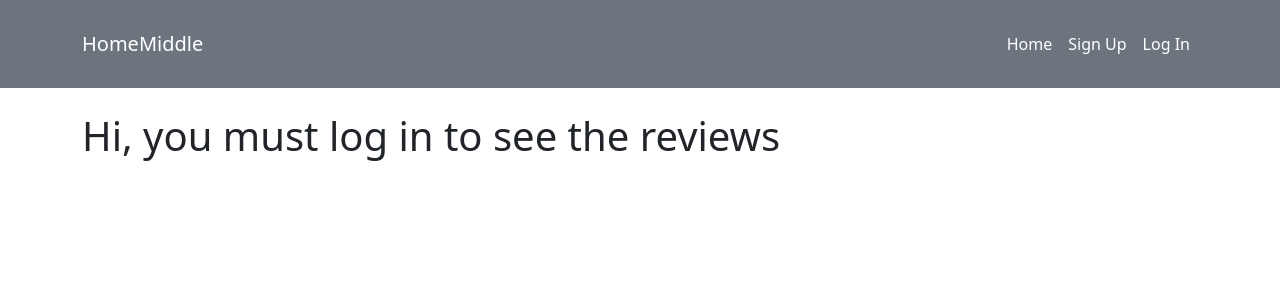
After one commit to CDavilad/HomeMiddle-Project, a Django app: page /furnitures/0/reviews in a window 1280 px wide. The commit adds this page. Shown: the top 300 px of the page. Run offline with Django 4.2, Linux system fonts and the light colour scheme; data comes from the database, SQL or seed files in the repository; both versions use the stored data as it was after the commit.

Commit message:
agrego botones, la vista de review y la conexción con su template por id

```diff
--- /dev/null
+++ b/HomeMiddle/main/templates/reviews.html
@@ -0,0 +1,13 @@
+{% extends 'base.html' %}
+{% block title %}
+    HomeMiddle
+{% endblock %}
+{% block content %}
+    {% if user.is_authenticated %}
+        <h1>Hello, {{user.username}} these are the reviews</h1>
+        <h2>Name: {{furniture.name}}</h2>
+        <h3>Review: I love it, very good furniture</h3>
+    {% else %}
+        <h1>Hi, you must log in to see the reviews</h1>
+    {% endif %}
+{% endblock %}
--- a/HomeMiddle/main/templates/show_furniture.html
+++ b/HomeMiddle/main/templates/show_furniture.html
@@ -20,6 +20,8 @@
               <p class="card-text">Price: ${{furniture.price}}</p>
 
               <a class="btn bg-primary text-white" href="{% url 'furniture_index' %}">Go back</a>
+              <a class="btn bg-primary text-white" href="{% url 'reviews' id=furniture.id %}">Reviews</a>
+              <a class="btn bg-primary text-white" href="{% url 'furniture_index' %}">Buy</a>
         </div>
       </div>
     </div>
--- a/HomeMiddle/main/urls.py
+++ b/HomeMiddle/main/urls.py
@@ -6,4 +6,5 @@ urlpatterns = [
     path('authentication/', include('authentication.urls')),
     path('furnitures/', FurnitureIndexView.as_view(),name='furniture_index'),
     path('furnitures/<int:id>',FurnitureShowView.as_view(),name='show_furniture'),
+    path('furnitures/<int:id>/reviews',ReviewsPage.as_view(),name='reviews'),
 ]
--- a/HomeMiddle/main/views.py
+++ b/HomeMiddle/main/views.py
@@ -30,3 +30,14 @@ class FurnitureIndexView(TemplateView):
         viewData["furnitures"] = Furniture.objects.all()
 
         return render(request, self.template_name, viewData)
+
+class ReviewsPage(View):
+    template_name = 'reviews.html'
+
+    def get(self, request, id):
+        viewData = {}
+        viewData["title"] = "Title of the view"
+        viewData["subtitle"] =  "Subtitle of the view"
+        viewData["furniture"] = get_object_or_404(Furniture,pk=id)
+
+        return render(request, self.template_name, viewData)
```
Also changed, not shown: HomeMiddle/db.sqlite3.
